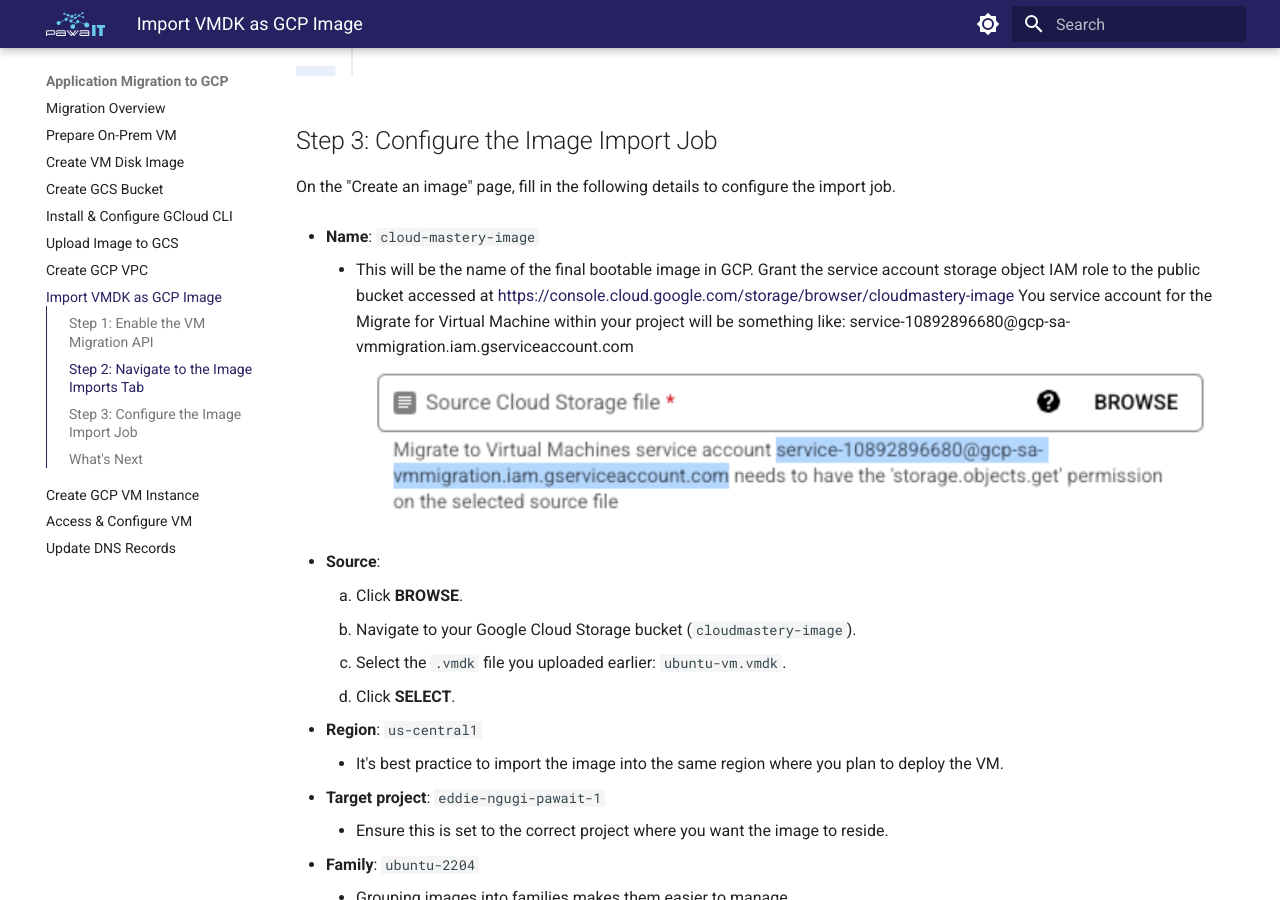
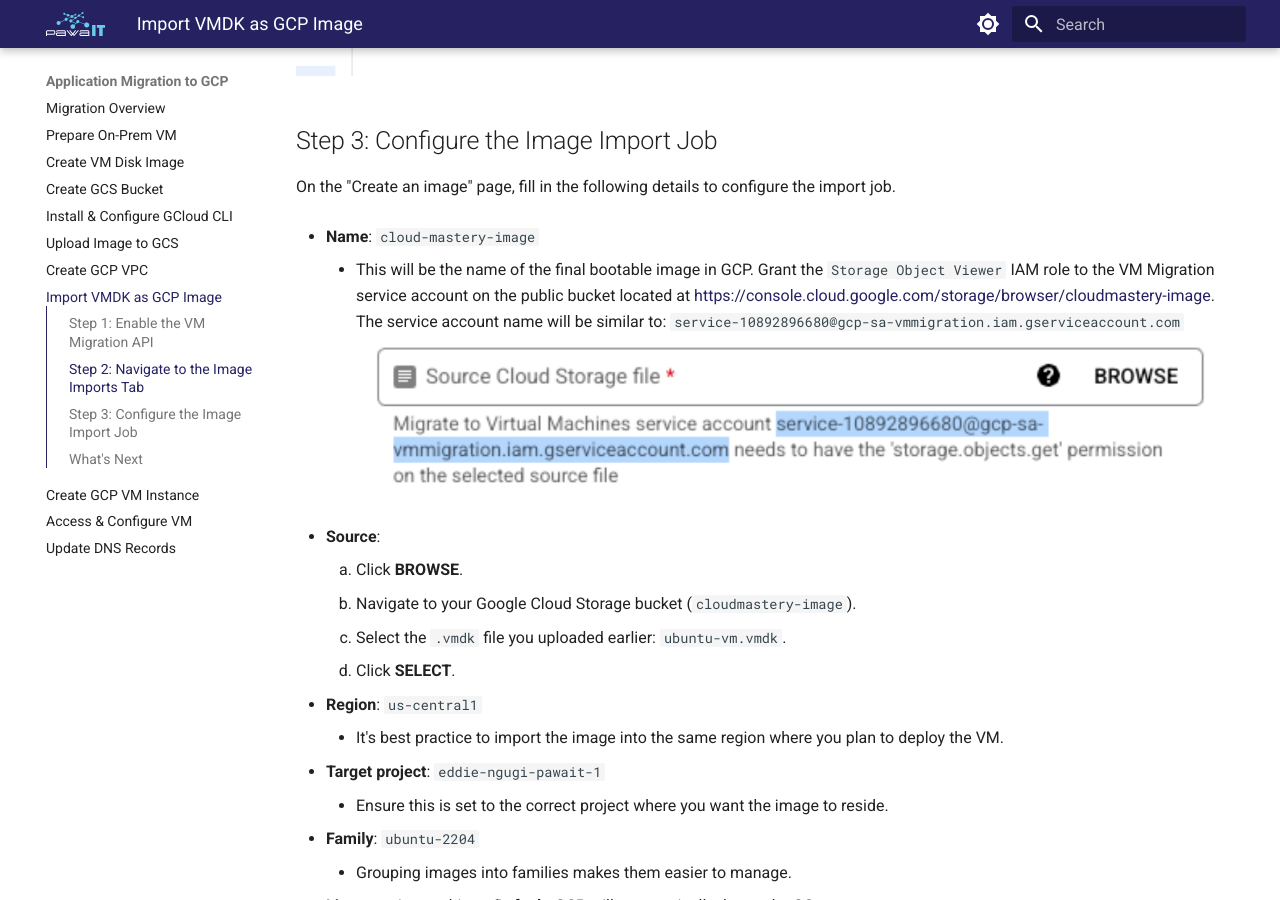
Before and after one commit to Pawa-IT-Solutions/cloud-mastery-docs, an MkDocs documentation site: the page built from docs/migration-import-image.md, in a window 1280 px wide and 900 px high, scrolled down 1378 px. Built offline with MkDocs 1.6.1 and Material for MkDocs 9.7.7, drawn with Linux system fonts in a browser that asks for light colours.

Commit message:
Final cleanup on image sizing and hyperlinking and alignment

```diff
--- a/docs/migration-import-image.md
+++ b/docs/migration-import-image.md
@@ -26,8 +26,8 @@
 
 *   **Name**: `cloud-mastery-image`
     *   This will be the name of the final bootable image in GCP.
-    Grant the service account storage object IAM role to the public bucket accessed at [https://console.cloud.google.com/storage/browser/cloudmastery-image](https://console.cloud.google.com/storage/browser/cloudmastery-image)
-    You service account for the Migrate for Virtual Machine within your project will be something like: service-10892896680@gcp-sa-vmmigration.iam.gserviceaccount.com
+    Grant the `Storage Object Viewer` IAM role to the VM Migration service account on the public bucket located at [https://console.cloud.google.com/storage/browser/cloudmastery-image](https://console.cloud.google.com/storage/browser/cloudmastery-image).
+    The service account name will be similar to: `service-10892896680@gcp-sa-vmmigration.iam.gserviceaccount.com`
     ![sa-account](assets/images/image-sa-account.png)
 
 *   **Source**:
```
Also changed, not shown: docs/data-pipeline-visualize-looker.md (+1 -1 lines), docs/migration-create-vm.md (+8 -12 lines), docs/migration-create-vpc.md (+1 -1 lines), docs/migration-gcloud-cli.md (+6 -8 lines), docs/migration-prepare-vm.md (+2 -2 lines).
